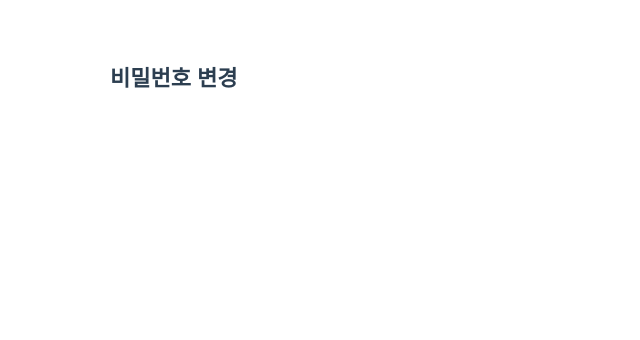
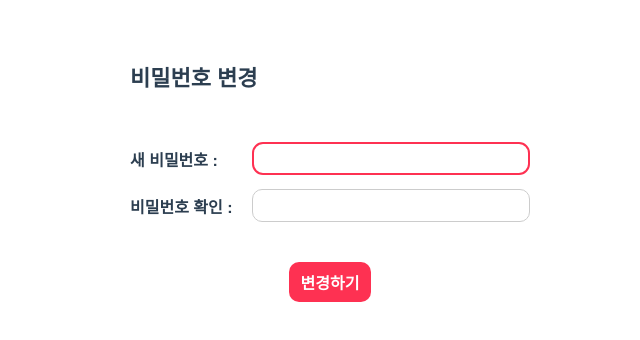
Before and after one commit to yeanjae0312/ABLY_recruitment_task, a Vue app in the folder mission/: page /changePassword in a window 1280 px wide. Shown: the top 340 px of the page, without its empty margins (310-950 px from the left). Built offline with nearby package versions, Linux system fonts and the light colour scheme.

Commit message:
Feat: 비밀번호변경페이지 서식 추가

```diff
--- a/mission/src/views/Password/ChangePassword.vue
+++ b/mission/src/views/Password/ChangePassword.vue
@@ -1,6 +1,19 @@
 <template>
   <div class="changePassword">
     <p class="title">비밀번호 변경</p>
+    <div class="common-form change-pw-form">
+      <label class="label">
+        <span>새 비밀번호 : </span>
+        <input type="password" ref="inputPw" v-model="inputPw" required>
+      </label>
+      <label class="label">
+        <span>비밀번호 확인 : </span>
+        <input type="password" v-model="inputConfirmPw" required>
+      </label>
+      <div class="common-btn-wrap">
+        <button class="common-btn" @click="changePw" data-test="login-btn">변경하기</button>
+      </div>
+    </div>
   </div>
 </template>
 
@@ -9,8 +22,35 @@ export default {
   name: 'changePassword',
   components: {
   },
+  data() {
+    return {
+      inputPw: '',
+      inputConfirmPw: '',
+    };
+  },
+  mounted() {
+    this.$refs.inputPw.focus();
+  },
+  methods: {
+    changePw() {
+
+    },
+  },
 };
 </script>
 
 <style scoped>
+.changePassword {
+  width: 100%;
+  padding: 0 var(--paddingSide);
+  box-sizing: border-box;
+}
+
+.change-pw-form {
+  margin-top: 50px;
+}
+
+.change-pw-form .label {
+  --textWidth: 130px;
+}
 </style>
```
